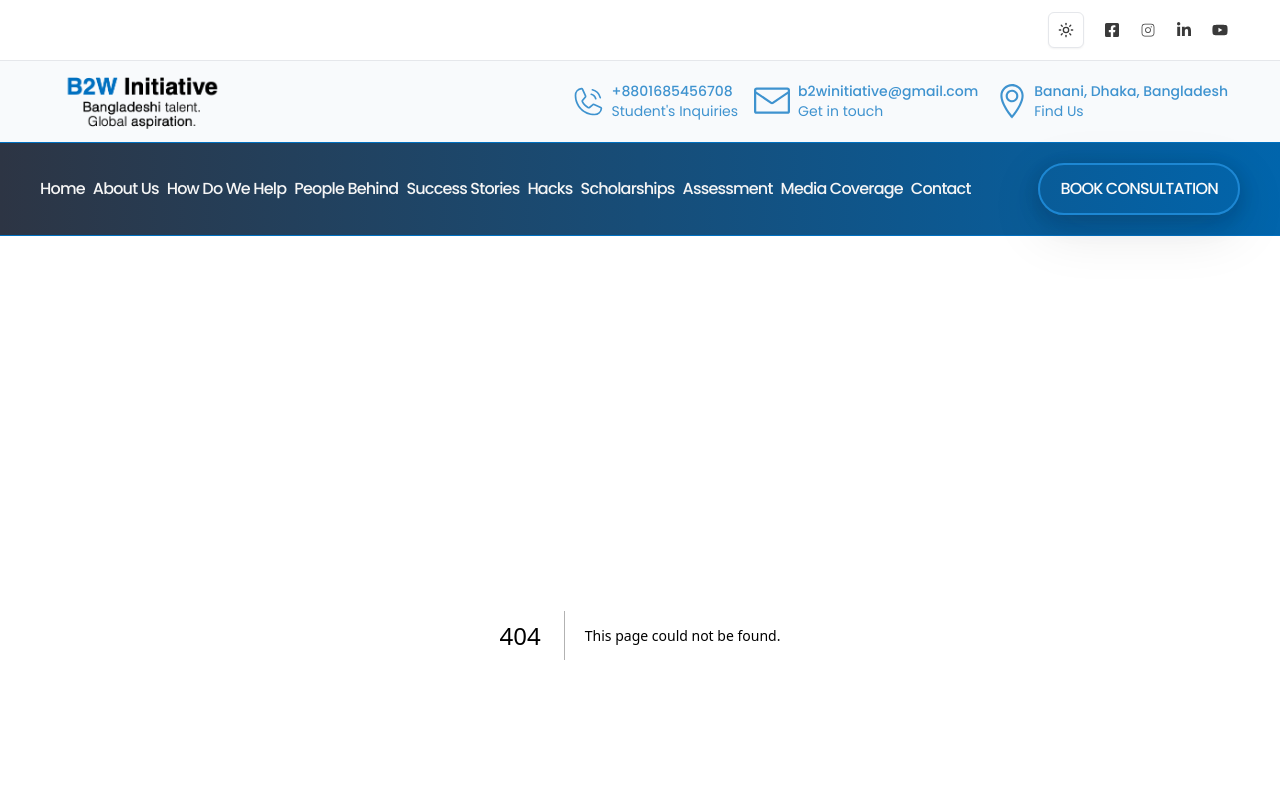
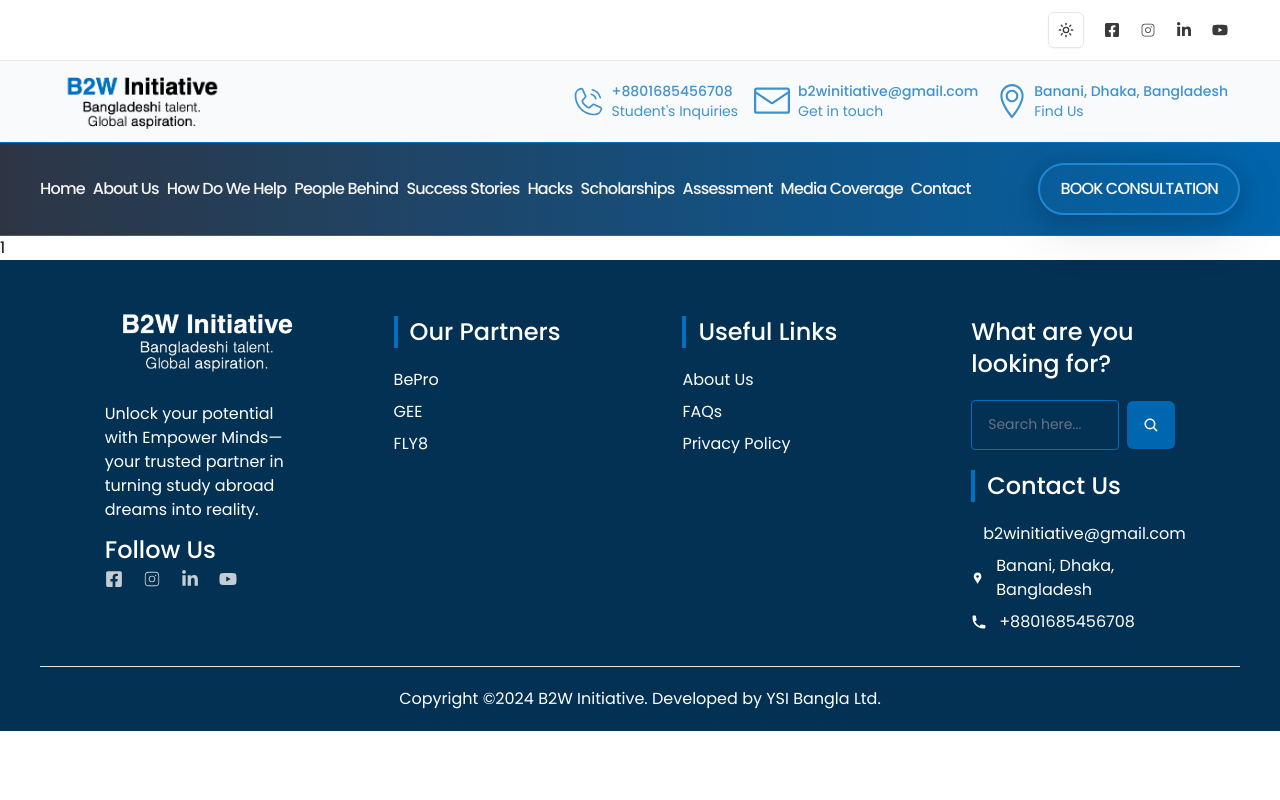
Before and after one commit to wpseemol/b2wi-development, a Next.js app: page /success-stories/1 in a window 1280 px wide. Before the commit this address had no page. Shown: the top 800 px of the page. Built offline with nearby package versions, Linux system fonts and the light colour scheme.

Commit message:
dynamick route async problem solve

```diff
--- /dev/null
+++ b/app/success-stories/[storiesSlug]/page.tsx
@@ -0,0 +1,8 @@
+export default async function StoriesSinglePage({
+    params,
+}: {
+    params: Promise<{ storiesSlug: string }>;
+}) {
+    const { storiesSlug } = await params;
+    return <div>{storiesSlug}</div>;
+}
```
